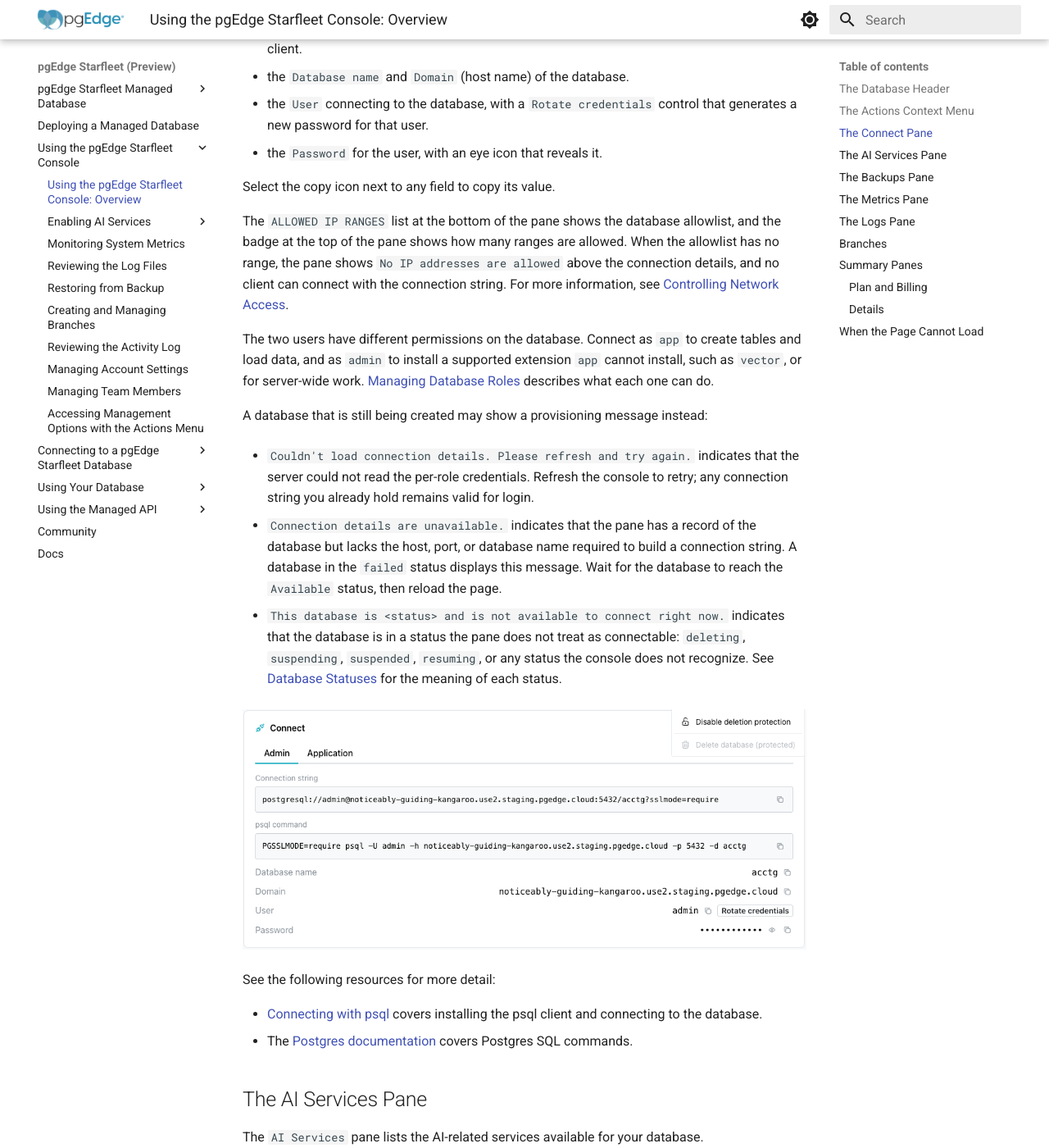
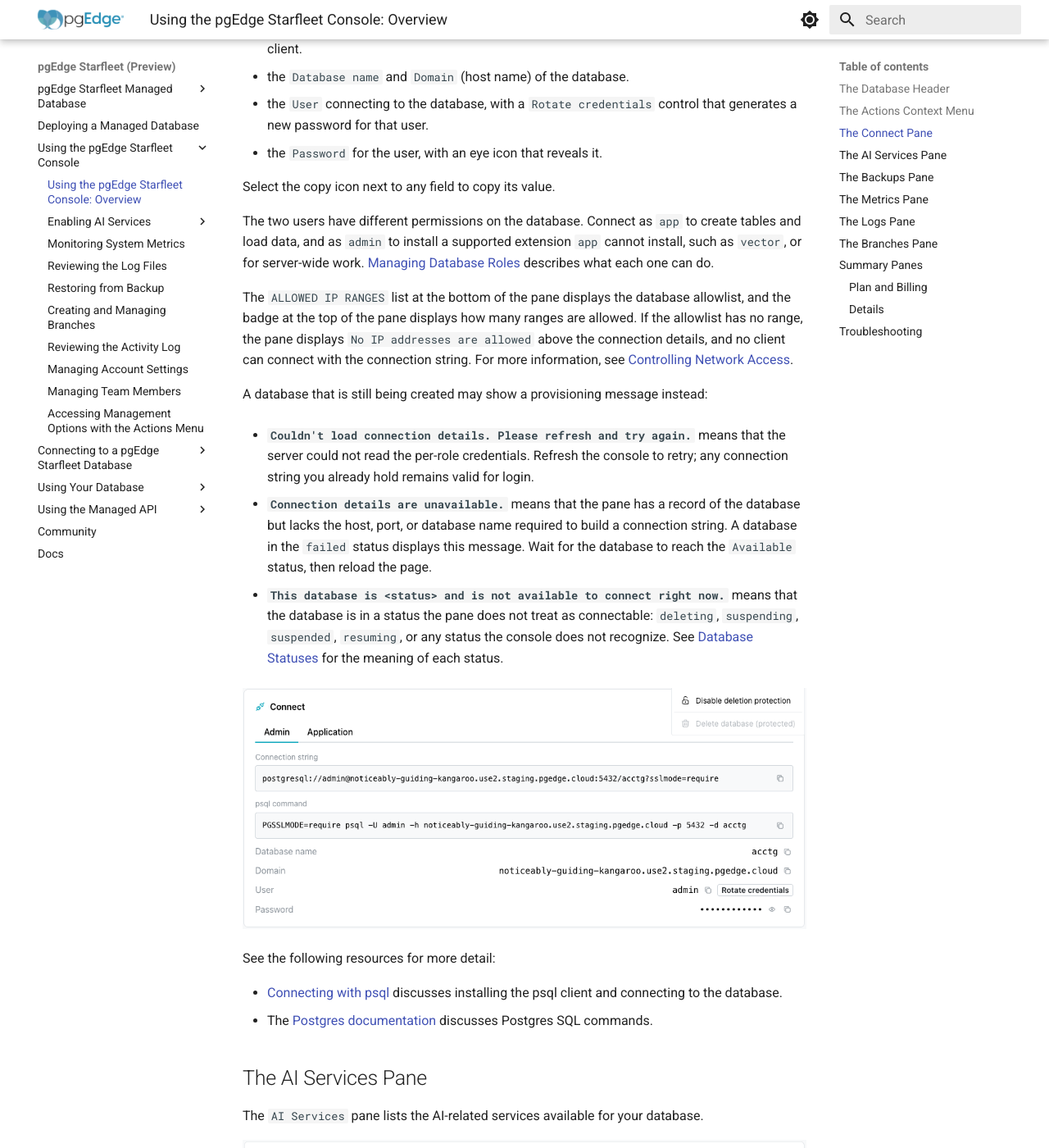
Before and after one commit to pgEdge/pgedge-starfleet-docs, an MkDocs documentation site: the page built from docs/managed/using_console/managed_console_overview.md, in a window 1280 px wide and 1400 px high, scrolled down 2108 px. Shown: the whole window at 82% size. Built offline with MkDocs 1.6.1 and Material for MkDocs 9.7.7, drawn with Linux system fonts in a browser that asks for light colours; some of the changed text lies outside the part shown.

Commit message:
Review pass: console overview page
Fix vague verbs (shows/shown -> displays), reflow a few overlong
lines, tighten several sentences, standardize bullets to "-",
reorder the Connect pane content, rename the Branches section for
heading-pattern consistency, rename the page-load section to
Troubleshooting, convert the billing-notification paragraph into a
bulleted list, and bold the literal message text in the two
message-driven bulleted lists.

```diff
--- a/docs/managed/using_console/managed_console_overview.md
+++ b/docs/managed/using_console/managed_console_overview.md
@@ -1,7 +1,7 @@
 # Using the pgEdge Starfleet Console
 
-Once a pgEdge Starfleet PostgreSQL database finishes deploying, the console
-lists its name in the tree control on the left side of the screen.
+When a pgEdge Starfleet PostgreSQL database finishes deploying, the console
+lists its name in the navigation tree control in the left-most pane.
 
 ![Displaying the currently deployed databases](../images/managed_tree_control.png)
 
@@ -16,15 +16,15 @@ The database header sits at the top of the database's management page.
 
 The database header displays:
 
-* the name of the database, with a dot next to it indicating the database's
+- the name of the database, with a dot next to it indicating the database's
   status:
-    * a green dot means the database is available for connections.
-    * a blue dot means the database is being created.
-    * a red dot means the database is not available.
-* the CPU size of the database.
-* the memory used by the database.
-* the amount of storage allocated to the database.
-* the number of connections allocated for the database.
+    - a green dot means the database is available for connections.
+    - a blue dot means the database is being created.
+    - a red dot means the database is not available.
+- the CPU size of the database.
+- the memory used by the database.
+- the amount of storage allocated to the database.
+- the number of connections allocated for the database.
 
 ## The Actions Context Menu
 
@@ -43,23 +43,16 @@ Below the header, the console displays the `Connect` pane; the pane includes an
 `Admin` tab with credentials for the `admin` user, and an `Application` tab
 with credentials for the `app` user. Each tab displays:
 
-* a ready-to-use `Connection string`.
-* a ready-to-use `psql command`; the command opens a psql session for the
+- a ready-to-use `Connection string`.
+- a ready-to-use `psql command`; the command opens a psql session for the
   selected `User` (`Admin` or `Application`) when invoked on the command line
   of a host with an installed psql client.
-* the `Database name` and `Domain` (host name) of the database.
-* the `User` connecting to the database, with a `Rotate credentials` control
+- the `Database name` and `Domain` (host name) of the database.
+- the `User` connecting to the database, with a `Rotate credentials` control
   that generates a new password for that user.
-* the `Password` for the user, with an eye icon that reveals it.
+- the `Password` for the user, with an eye icon that reveals it.
 
 Select the copy icon next to any field to copy its value.
-
-The `ALLOWED IP RANGES` list at the bottom of the pane shows the database
-allowlist, and the badge at the top of the pane shows how many ranges are
-allowed. When the allowlist has no range, the pane shows `No IP addresses
-are allowed` above the connection details, and no client can connect with
-the connection string. For more information, see
-[Controlling Network Access](../using_database/managed_network_access.md).
 
 The two users have different permissions on the database. Connect as `app`
 to create tables and load data, and as `admin` to install a supported
@@ -67,20 +60,29 @@ extension `app` cannot install, such as `vector`, or for server-wide work.
 [Managing Database Roles](../using_database/managed_roles.md) describes what
 each one can do.
 
+The `ALLOWED IP RANGES` list at the bottom of the pane displays the
+database allowlist, and the badge at the top of the pane displays how
+many ranges are allowed. If the allowlist has no range, the pane
+displays `No IP addresses are allowed` above the connection details,
+and no client can connect with the connection string. For more information, see
+[Controlling Network Access](../using_database/managed_network_access.md).
+
 A database that is still being created may show a provisioning message
 instead:
 
-* `Couldn't load connection details. Please refresh and try again.` indicates
-  that the server could not read the per-role credentials. Refresh the console
-  to retry; any connection string you already hold remains valid for login.
+- **`Couldn't load connection details. Please refresh and try again.`**
+  means that the server could not read the per-role credentials. Refresh
+  the console to retry; any connection string you already hold remains
+  valid for login.
 
-* `Connection details are unavailable.` indicates that the pane has a record of
-  the database but lacks the host, port, or database name required to build a
-  connection string. A database in the `failed` status displays this message.
-  Wait for the database to reach the `Available` status, then reload the page.
+- **`Connection details are unavailable.`** means that the pane has a
+  record of the database but lacks the host, port, or database name
+  required to build a connection string. A database in the `failed`
+  status displays this message. Wait for the database to reach the
+  `Available` status, then reload the page.
 
-* `This database is <status> and is not available to connect right now.`
-  indicates that the database is in a status the pane does not treat as
+- **`This database is <status> and is not available to connect right now.`**
+  means that the database is in a status the pane does not treat as
   connectable: `deleting`, `suspending`, `suspended`, `resuming`, or any status
   the console does not recognize. See
   [Database Statuses](../using_database/managed_database_details.md#database-statuses)
@@ -90,10 +92,10 @@ instead:
 
 See the following resources for more detail:
 
-* [Connecting with psql](../connecting/managed_psql.md) covers installing the psql
-  client and connecting to the database.
-* The [Postgres documentation](https://www.postgresql.org/docs/18/sql-commands.html)
-  covers Postgres SQL commands.
+- [Connecting with psql](../connecting/managed_psql.md) discusses
+  installing the psql client and connecting to the database.
+- The [Postgres documentation](https://www.postgresql.org/docs/18/sql-commands.html)
+  discusses Postgres SQL commands.
 
 ## The AI Services Pane
 
@@ -131,10 +133,10 @@ right side of the console, across from the `Backups` label.
 
 Each backup entry displays:
 
-* the backup ID.
-* a tag indicating whether the backup is a `hot` or `durable` backup.
-* the backup status (for example, `completed`).
-* how long ago the backup was taken.
+- the backup ID.
+- a tag indicating whether the backup is a `hot` or `durable` backup.
+- the backup status (for example, `completed`).
+- how long ago the backup was taken.
 
 Select the `Restore` button, to the right of a backup, to restore that
 backup; select `View All` (in the upper-right corner of the pane) to see the
@@ -160,7 +162,7 @@ For detailed information about the `Metrics` page, see
 ## The Logs Pane
 
 The `Logs` pane displays the most recent entries from your database's log file;
-each entry shows the timestamp, log level (for example, `LOG`), and message.
+each entry displays the timestamp, log level (for example, `LOG`), and message.
 
 ![The Logs pane](../images/managed_logs.png)
 
@@ -170,10 +172,11 @@ searchable log for your database.
 For detailed information about the `Logs` page, see
 [Reviewing the Log Files](managed_logs.md).
 
-## Branches
+## The Branches Pane
 
-The `Branches` pane lists the branches of your database, and lets you
-create one. See [Creating and Managing Branches](managed_branches.md).
+The `Branches` pane lists the branches of your database, and allows
+you to create one. See
+[Creating and Managing Branches](managed_branches.md).
 
 ## Summary Panes
 
@@ -185,21 +188,24 @@ and configuration of your database.
 ### Plan and Billing
 
 The `Plan & billing` pane displays the current size tier of your database
-and what you will pay after any free trial ends. Select
+and what you pay after any free trial ends. Select
 `Upgrade size` to change the size of your database. For what each size
-gives you, see
+provides, see
 [Managing Database Details](../using_database/managed_database_details.md).
 
-Two notifications can appear after you add a payment method.
-`Payment saved, but we could not refresh billing status.` means the console
-saved the card but could not re-read the billing state afterward, so
-reload the page. `Still unable to load billing status.` means a retry of that
-read failed again.
+If you receive a message after adding a payment method:
+
+- **`Payment saved, but we could not refresh billing status.`** means
+  the console saved the card but could not re-read the billing state
+  afterward, so reload the page.
+
+- **`Still unable to load billing status.`** means a retry of that
+  read failed again.
 
 ### Details
 
-The `Details` pane displays identifying and configuration information about your
-database.
+The `Details` pane displays identifying and configuration information
+about your database.
 
 | Field | Description |
 |-------|--------------|
@@ -210,16 +216,15 @@ database.
 | Network | Whether the database is publicly or privately accessible, and whether TLS is enabled. |
 | Created | How long ago the database was created. |
 
-## When the Page Cannot Load
+## Troubleshooting
 
-Two messages replace the whole page:
+- **`Couldn't load this database. Please try again shortly.`** means
+  the console could not read the database record. The `Metrics`, `Logs`,
+  and `Backups` pages read the same way. Reload the page. If the error
+  repeats, check the Databases list, because a deleted database reads
+  this way from a bookmarked URL.
 
-* `Couldn't load this database. Please try again shortly.` means the console
-  could not read the database record. The `Metrics`, `Logs`, and `Backups`
-  pages read the same way. Reload the page. If the error repeats, check
-  the Databases list, because a deleted database reads this way from a
-  bookmarked URL.
-
-* `Database not found` means the read succeeded and returned no record for
-  the database ID in the URL. Go back to the Databases list, and if you
-  expected the database to exist, check that you are in the right account.
+- **`Database not found`** means the read succeeded and returned no
+  record for the database ID in the URL. Go back to the Databases list,
+  and if you expected the database to exist, check that you are in the
+  right account.
```
Also changed, not shown: other parts of docs/managed/using_console/managed_console_overview.md (+1 -1 lines).
